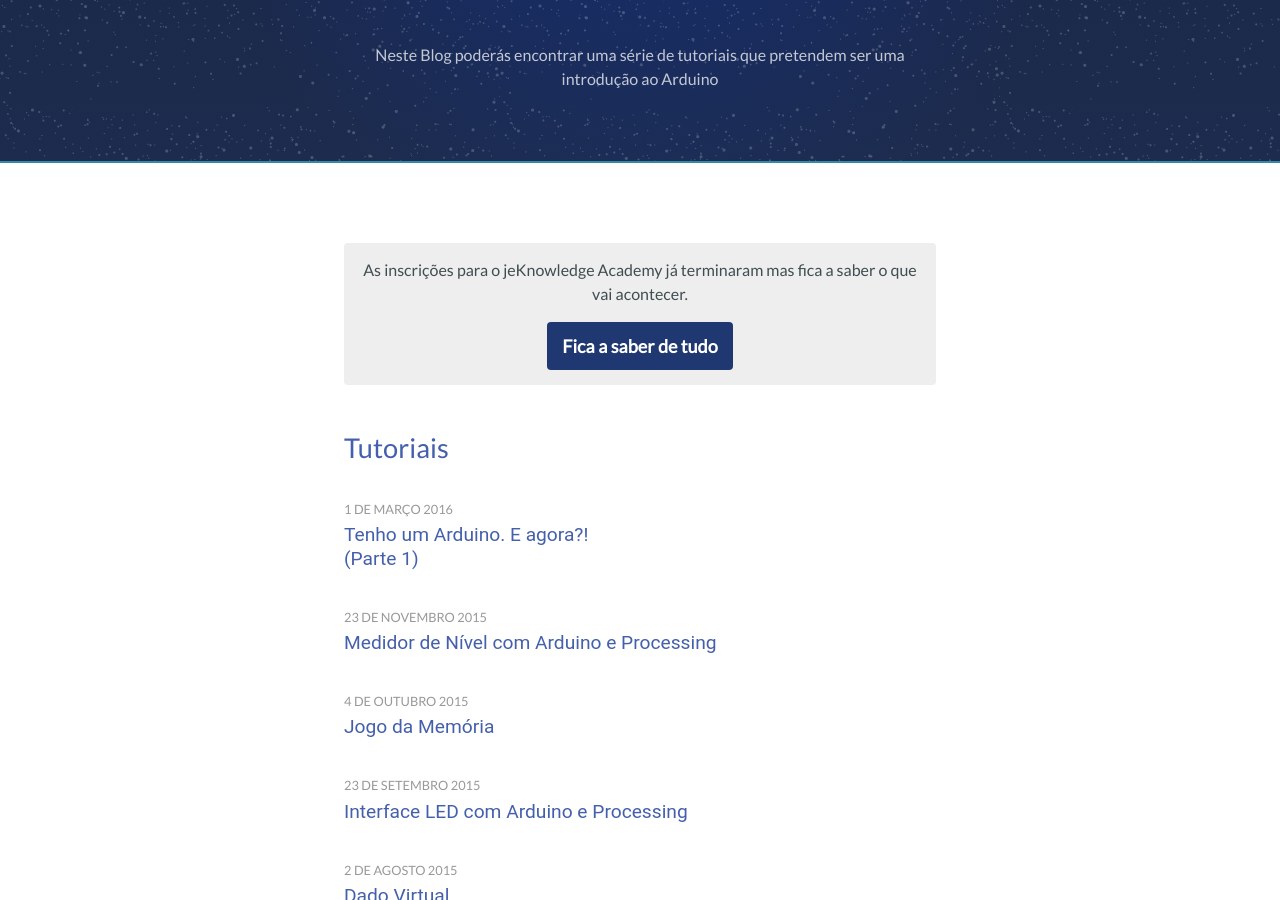
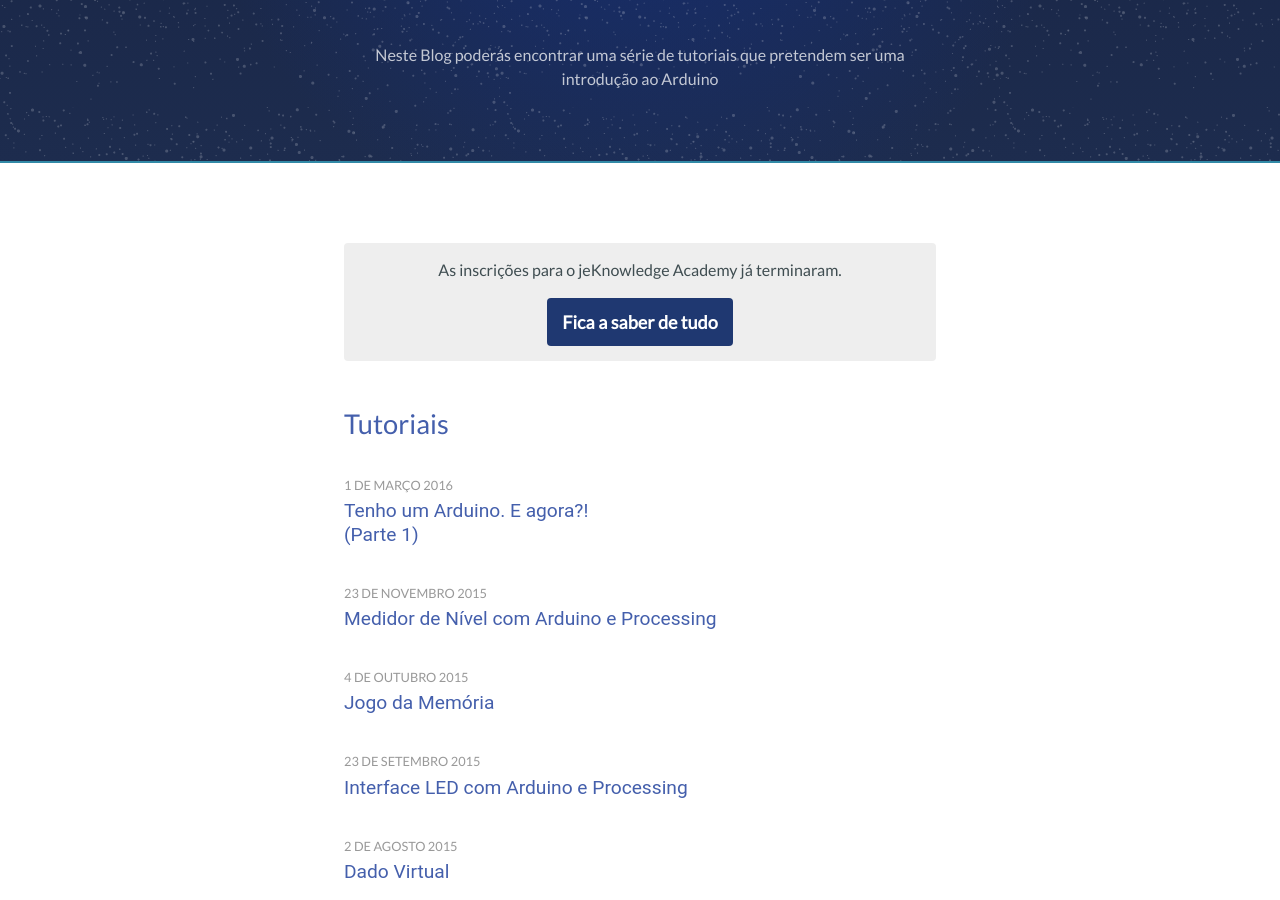
Before and after one commit to jeKnowledge/academy-articles, a Jekyll site: the page built from index.html, in a window 1280 px wide and 900 px high, scrolled down 393 px. Built offline with Jekyll 4.4.1, drawn with Linux system fonts in a browser that asks for light colours; the list of posts is cut into pages by our own code; comment, search, counter and statistics services are not loaded.

Commit message:
fixes banner text

```diff
--- a/_includes/banner2017.html
+++ b/_includes/banner2017.html
@@ -50,6 +50,6 @@
 <!--	<h2 style="font-family: lato,sans-serif;">As inscrições para a edição do jeKnowledge Academy deste ano abrem em breve, fica atento.</h2>
 -->
 
-	<p style="font-family: lato,sans-serif;">As inscrições para o jeKnowledge Academy já terminaram mas fica a saber o que vai acontecer.</p>
+	<p style="font-family: lato,sans-serif;">As inscrições para o jeKnowledge Academy já terminaram.</p>
   <span type="submit" value="Fica a saber de tudo" class="btn btn-sub box button"><a href="{{ site.baseurl }}/Academy2017" >Fica a saber de tudo</a></span>
 </div>
```
